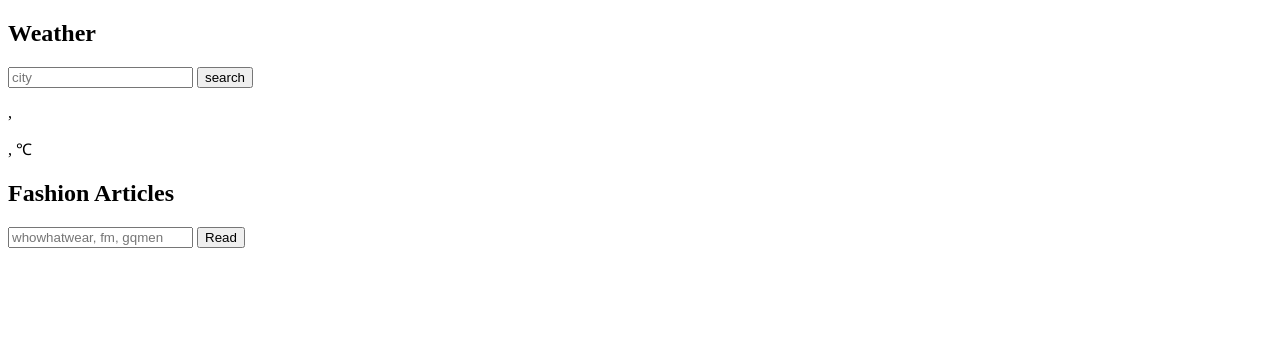
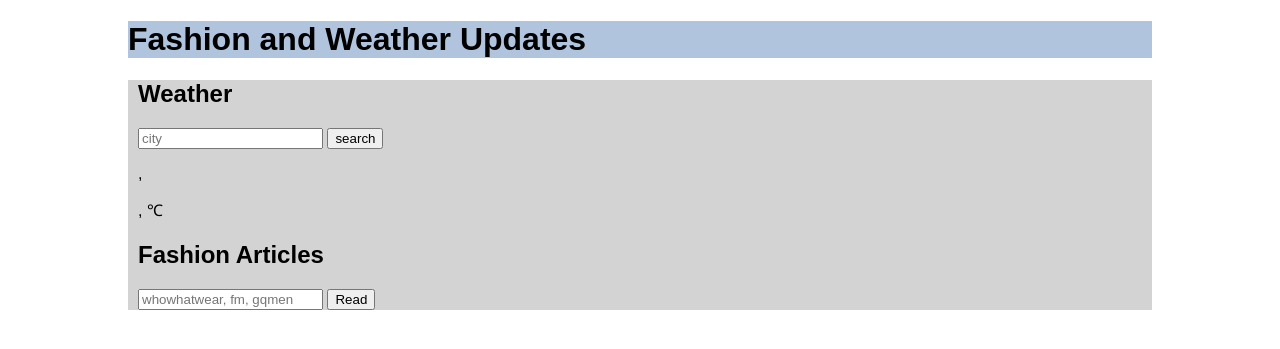
Before and after one commit to kajal1122/updates-project, a Flask app: template templates/home.html in a window 1280 px wide. Shown: the top 349 px of the page. Run offline with Flask 2, Linux system fonts and the light colour scheme; the template is opened without the code that fills it, so the values that code supplies are empty.

Commit message:
website version-I

```diff
--- /dev/null
+++ b/static/css/style.css
@@ -0,0 +1,21 @@
+body
+{
+  background-color: white;
+  font-family: sans-serif;
+  max-width: 80%;
+  margin: 0 auto;
+  padding: 0;
+}
+
+.content
+{
+  background-color: lightgrey;
+
+  padding-left: 10px;
+
+}
+
+.heading
+{
+  background-color: lightsteelblue;
+}
--- a/templates/home.html
+++ b/templates/home.html
@@ -2,9 +2,15 @@
 <html lang="en" dir="ltr">
   <head>
     <meta charset="utf-8">
-    <title>Home.html</title>
+    <title>Home</title>
+    <link rel="stylesheet" href="{{ url_for('static',filename = 'css/style.css')}}">
   </head>
   <body>
+    <div class="heading">
+      <h1>Fashion and Weather Updates</h1>
+    </div>
+    <div class="content">
+
       <h2>Weather</h2>
       <form>
         <input type="text" name="weather" placeholder="city">
@@ -22,5 +28,7 @@
             <p>{{article.description}}</p>
             <hr>
       {% endfor %}
+    </div>
+
   </body>
 </html>
```
Lines whose indentation alone changed are shown as unchanged.
